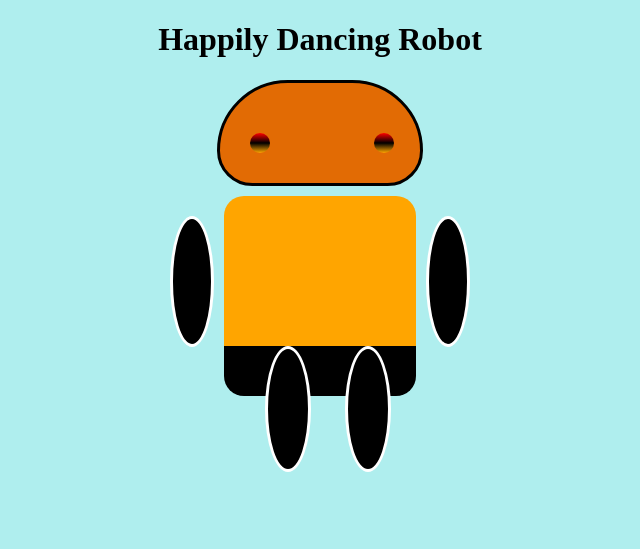
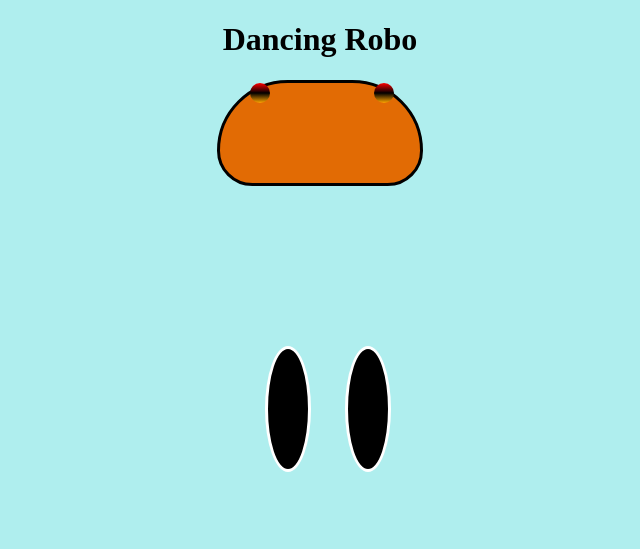
Before and after one commit to TSaieesh/Dancing_Robot, a plain HTML site: page index.html in a window 1280 px wide. Shown: the whole page, without its empty margins (320-960 px from the left). Drawn offline with Linux system fonts and the light colour scheme.

Commit message:
Update index.html

```diff
--- a/index.html
+++ b/index.html
@@ -9,20 +9,19 @@
     <link href="https://fonts.googleapis.com/css?family=Roboto" rel="stylesheet">
 </head>
 <body>
-    <h1>Happily Dancing Robot</h1>
-  <div class="robo">
+    <h1>Dancing Robo</h1>
+  <div class="robot">
     <div>
       <div class="head">
-        <div class="eyes">
+        <div class="eye">
           <div class="eye1"></div>
           <div class="eye2"></div>
-          <div class="mouth"></div>
         </div>
       </div>
       <div class="body1">
-        <div class="arm1"></div>
-        <div class="stom"></div>
-        <div class="arm2"></div>
+        <div class="hand1"></div>
+        <div class="chest"></div>
+        <div class="hand2"></div>
       </div>
       <div class="body2">
         <div class="leg1"></div>
```
